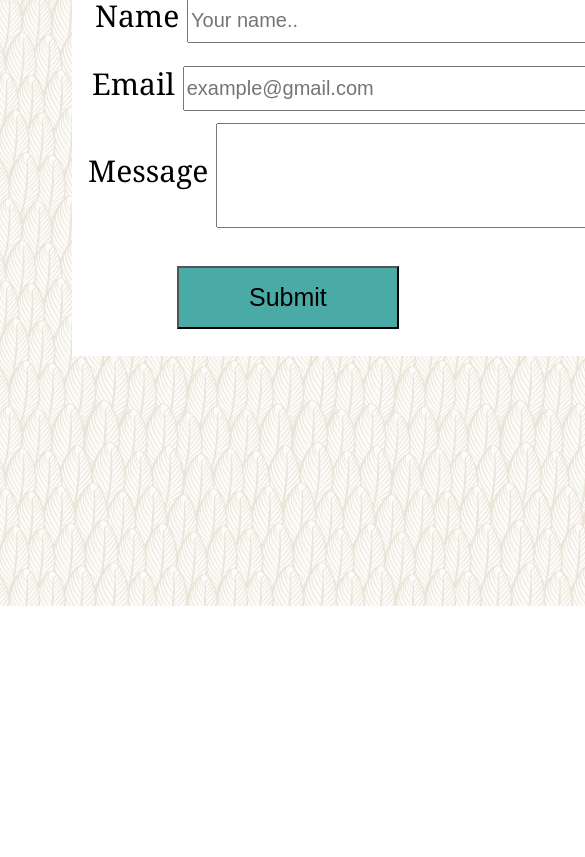
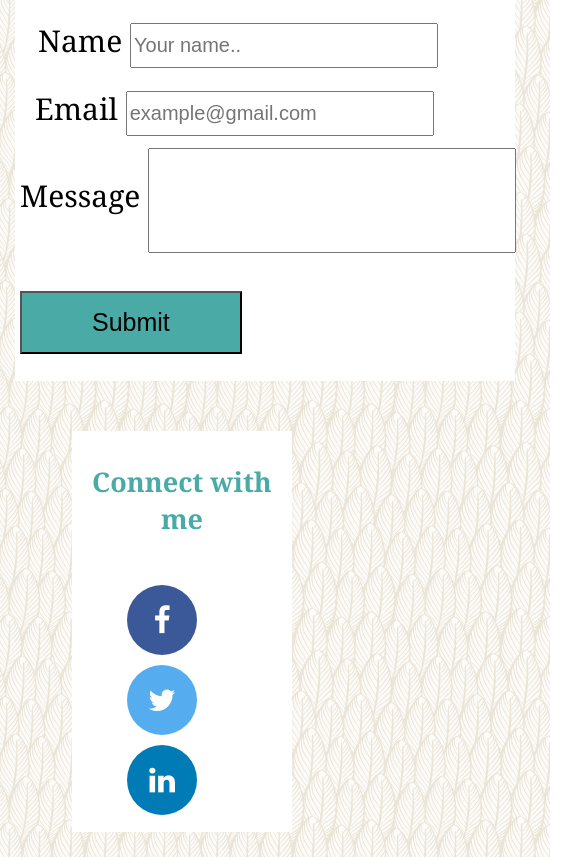
Before and after one commit to Jahalup/Responsive-Portfolio, a plain HTML site: page contact.html in a window 390 px wide. Shown: the part 238-1095 px from the top of the page, 585 px wide, since content can reach past the window. Before the commit the page ends 844 px from the top, so only its background shows below. Drawn offline with Linux system fonts and the light colour scheme.

Commit message:
added comments, aligned code

```diff
--- a/assets/css/style.css
+++ b/assets/css/style.css
@@ -1,3 +1,6 @@
+
+ /*Index Styles*/
+
  body {
     margin: 0;
     font-family:'Georgia', Times, Times New Roman, serif;
@@ -5,6 +8,8 @@
     background-repeat: repeat;
 
 }
+
+/*Navbar style for all three forms*/
 nav {
     display: block;
     position: relative;
@@ -55,6 +60,9 @@ a {
 
 
 }
+
+/*main profile image on index page */
+
 img.prof {
     margin: 0 25px 0 0;
     height: 300px;
@@ -95,6 +103,8 @@ img.prof {
     color: darkgray;
 
 }
+
+/*connect with me box*/
 
 .connect {
         display: block;
@@ -159,6 +169,8 @@ img.prof {
     right : 30px;
 }
 
+/*Projects/portfolio page begins here */
+
 .main2 {
     width: 30%;
     height: 1200px;
@@ -178,6 +190,8 @@ img.prof {
     color: #4aaaa5;
     border-bottom:solid 3px darkgray;
 }
+
+/*Project One*/
 
 .project1 {
     width: 200px;
@@ -205,9 +219,7 @@ img.prof {
     border-radius: 0 0 15px 15px;
 }
 
-
-
-
+/*Project2*/
 
 .project2 {
     width: 200px;
@@ -230,6 +242,8 @@ img.prof {
     border-radius: 0 0 15px 15px;
 }
 
+/*Project 3*/
+
 .project3 {
     width: 200px;
     height:200px;
@@ -251,6 +265,8 @@ img.prof {
     border-radius: 0 0 15px 15px;
 }
 
+/*Project 4*/
+
 .project4 {
     width: 200px;
     height:200px;
@@ -271,6 +287,9 @@ img.prof {
     bottom: 0px;
     border-radius: 0 0 15px 15px;
 }
+
+/* Project 5*/
+
 .project5 {
     width: 200px;
     height:200px;
@@ -292,6 +311,8 @@ img.prof {
     border-radius: 0 0 15px 15px;
 }
 
+/*Portfolio/Project page Connect with me box*/
+
 .connect2 {
     display: block;
     background-color: white;
@@ -306,6 +327,19 @@ img.prof {
 
 }
 
+/*Contact Form Styles Begin here*/
+
+.formcontainer{
+    width: 977px;
+    display: block;
+    background-color: white;
+    margin: 25px;
+    left: 47px;
+    position: relative;
+}
+
+/*name*/
+
 .name-entry {
     position: relative;
     font-size: 30px;
@@ -318,6 +352,8 @@ img.prof {
     height: 39px;
     font-size: 20px;
 }
+/*Email*/
+
 .email-entry {
     position: relative;
     margin: 50px;
@@ -330,6 +366,8 @@ img.prof {
     height: 39px;
     font-size: 20px;
 }
+/*Message me*/
+
 .message-text {
     position: relative;
     font-size: 30px;
@@ -343,6 +381,8 @@ img.prof {
     font-size: 20px;
 }
 
+/*Submit Button*/
+
 #button {
     background-color: #4aaaa5;
     padding: 15px 70px;
@@ -351,24 +391,59 @@ img.prof {
     margin-bottom: 27px;
 }
 
-.formcontainer{
-    width: 977px;
-    display: block;
-    background-color: white;
-    margin: 25px;
-    left: 47px;
-    position: relative;
-}
+
 .submit-button{
     position: relative;
     left: 135px;
 }
 
-/* @media screen and (min-width: 980px) {
-    .connect, .connect-links {
-        display: none;
+/*Connect Box for Contact form*/
+
+.connect3 {
+        display: block;
+        background-color: white;
+        position: relative;
+        top: 45px;
+        width: 328px;
+        margin: 25px;
+        height: 250px;
+        right: 200px;
+        left: 47px;
+        padding: 10px;
 }
-}  */
+.connect-links3 {
+    margin: 43px;
+}
+
+/*media Queries begin here*/
+
+ @media screen and (max-width: 980px) {
+    .formcontainer {
+        width: 500px;
+        float: left;
+
+    }
+    #email {
+        width: 300px;
+    }
+    #name {
+        width: 300px;
+    }
+    .connect3 {
+        width: 200px;
+        float: left;
+        height: 500px;
+        height: 381px;
+    top: 0px;
+    }
+    .message-text {
+        left: 5px;
+    }
+    .submit-button {
+        left: 35px;
+    }
+    }
+
 
 @media screen and (max-width: 980px) {
 
@@ -449,4 +524,9 @@ img.prof {
     .connect-links2 {
         left: 70px;
     }
+
+    .formcontainer {
+        left: -10px;
+
     }
+}
--- a/contact.html
+++ b/contact.html
@@ -10,6 +10,9 @@
 
 </head>
 <body>
+
+    <!-- NavBar Container -->
+
     <div class="container">
         <nav class="banner">
             <div class = "navBar">
@@ -19,10 +22,12 @@
                 <div class="navBar-links">
                     <a href="index.html">About </a> |
                     <a href="portfolio.html">Portfolio</a> |
-                    <a href="#">Contact</a>
+                    <a href="contact.html">Contact</a>
                 </div>
             </div>
         </nav>
+<!-- Form Container -->
+
 <div class="formcontainer">
     <form action="action_page.php">
         <div class="name-entry">
@@ -40,6 +45,18 @@
         <div class="submit-button">
             <input id="button" type="submit" value="Submit">
         </div>
-
     </form>
 </div>
+
+<!-- Connect Box -->
+
+<div class="connect3">
+    <h2>Connect with me</h2>
+        <div class="connect-links3">
+            <a href="#" class="fa fa-facebook"></a>
+            <a href="#" class="fa fa-twitter"></a>
+            <a href="#" class="fa fa-linkedin"></a>
+        </div>
+</div>
+</body>
+</html>
```
Also changed, not shown: index.html (+5 -1 lines), portfolio.html (+22 -7 lines). Lines whose indentation alone changed are shown as unchanged.
